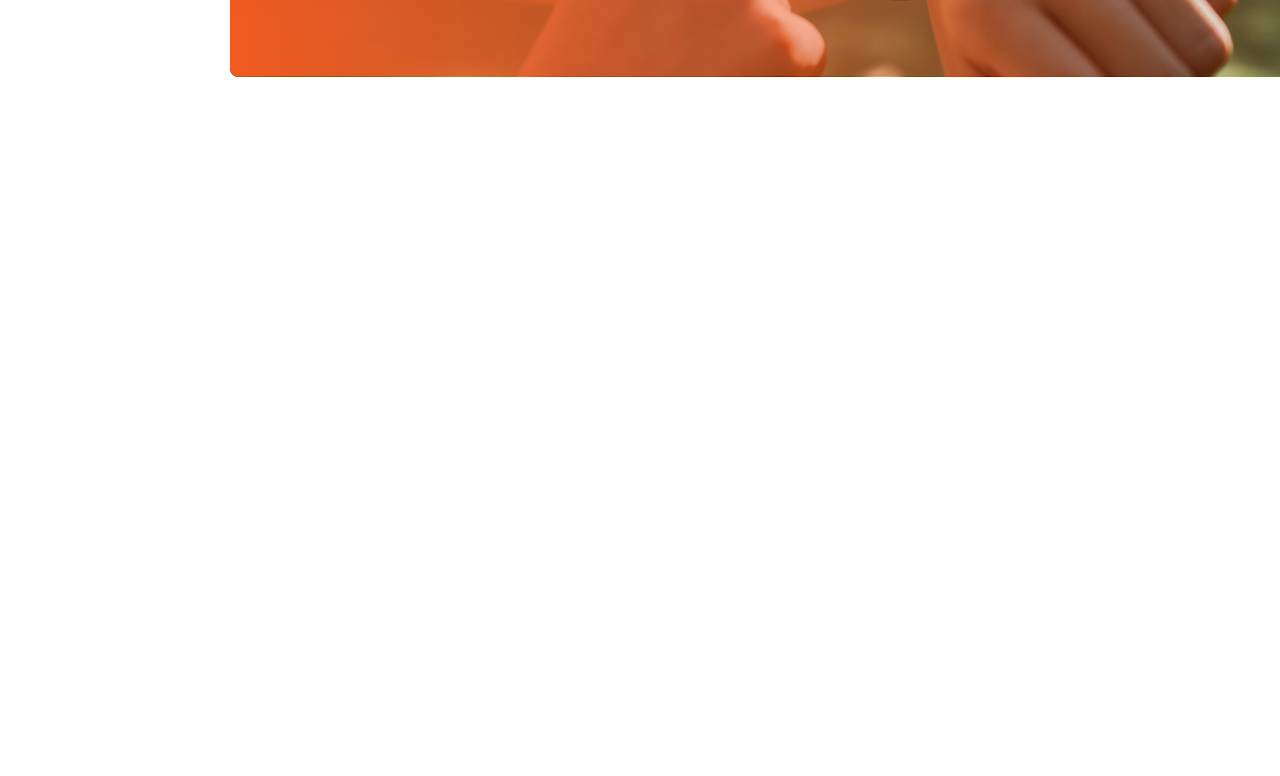
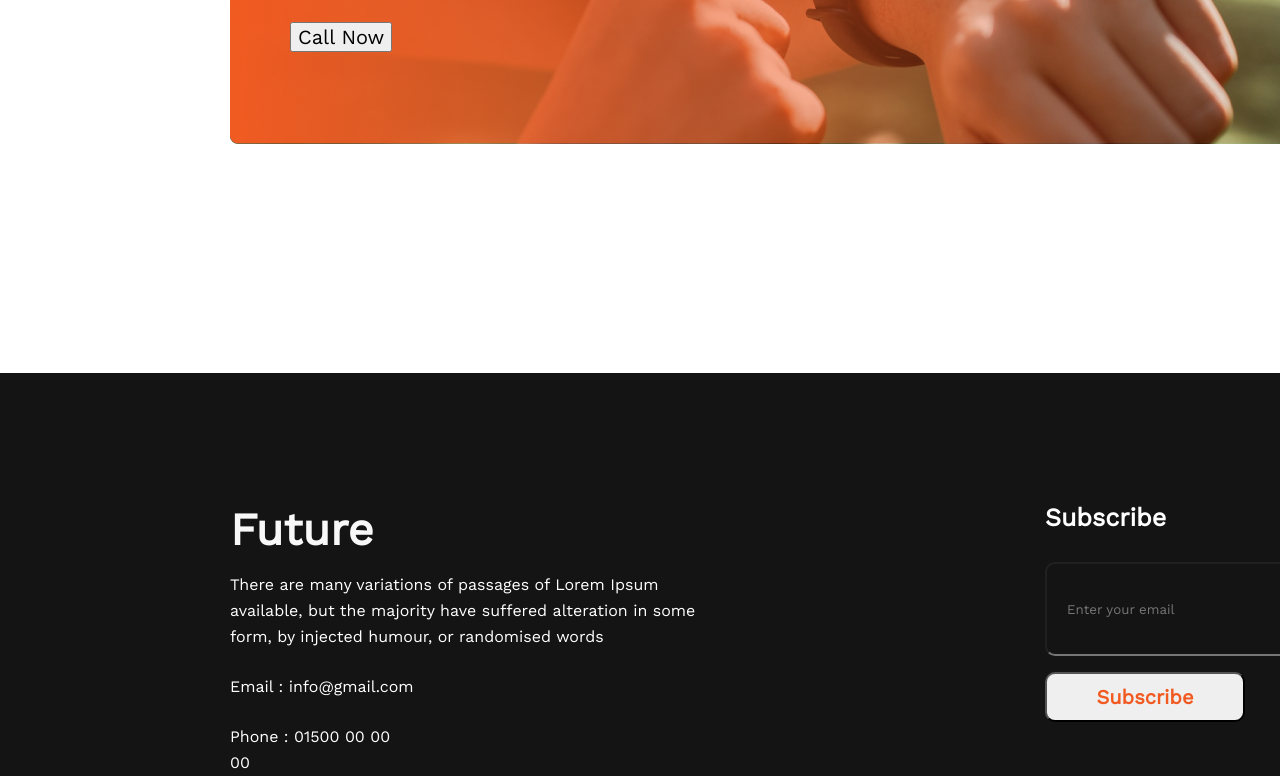
Before and after one commit to jewelsharkar/first-assignment, a plain HTML site: page index.html in a window 1280 px wide. Shown: the part 3098-3874 px from the top of the page. Before the commit the page ends 3774 px from the top, so only its background shows below. Drawn offline with nearby package versions, Linux system fonts and the light colour scheme.

Commit message:
added footer

```diff
--- a/index.html
+++ b/index.html
@@ -7,6 +7,9 @@
     <meta name="viewport" content="width=device-width, initial-scale=1.0">
     <title>First Assignment</title>
     <link rel="stylesheet" href="styles/assignment.css">
+    <link rel="preconnect" href="https://fonts.googleapis.com">
+    <link rel="preconnect" href="https://fonts.gstatic.com" crossorigin>
+    <link href="https://fonts.googleapis.com/css2?family=Open+Sans&family=Work+Sans&display=swap" rel="stylesheet">
 </head>
 
 <body>
@@ -71,27 +74,39 @@
             </section>
             <!-- social work-->
 
-            <!--what i do section-->
             <section class="social-work">
                 <h3 class="section-title">Social Work</h3>
                 <div class="social-container">
                     <div class="social">
                         <p class="social-title">Substance Use and Recovery Treatment Counselor</p>
-                    <p class="social-description">Want to help patients achieve and maintain sobriety? Consider becoming a substance use and recovery treatment counselor. The profession is expected to grow as more people seek treatment for substance abuse and as drug treatment programs become an increasingly popular alternative to jail time.</p>
+                        <p class="social-description">Want to help patients achieve and maintain sobriety? Consider
+                            becoming a substance use and recovery treatment counselor. The profession is expected to
+                            grow as more people seek treatment for substance abuse and as drug treatment programs become
+                            an increasingly popular alternative to jail time.</p>
                     </div>
                     <div class="social">
                         <p class="social-title">Mental Health Counselor</p>
-                    <p class="social-description">Mental health counselors work directly with patients to help them manage mental illness or cope with challenging life events. They can work in a number of settings, including independently and within treatment programs. As more people openly seek counseling and treatment for mental illness, this profession will certainly grow.</p>
+                        <p class="social-description">Mental health counselors work directly with patients to help them
+                            manage mental illness or cope with challenging life events. They can work in a number of
+                            settings, including independently and within treatment programs. As more people openly seek
+                            counseling and treatment for mental illness, this profession will certainly grow.</p>
                     </div>
                     <div class="social">
 
                         <p class="social-title">Marriage and Family Counselor</p>
-                    <p class="social-description">Marriage and family counselors work with individuals, couples and families to address their interpersonal challenges. They play a critical role in helping couples navigate issues at all stages in their relationships, as well as strengthening healthy bonds between parents and children.</p>
+                        <p class="social-description">Marriage and family counselors work with individuals, couples and
+                            families to address their interpersonal challenges. They play a critical role in helping
+                            couples navigate issues at all stages in their relationships, as well as strengthening
+                            healthy bonds between parents and children.</p>
                     </div>
                     <div class="social">
 
                         <p class="social-title">Medical Social Worker</p>
-                    <p class="social-description">Medical social workers work in a variety of health care settings, including hospitals, clinics and long-term care centers. They may act as case managers, therapists or patient navigators, depending on the individual’s or family’s needs. The demand for health care social work will grow as Baby Boomers age, making this a strong field for social work students to enter.</p>
+                        <p class="social-description">Medical social workers work in a variety of health care settings,
+                            including hospitals, clinics and long-term care centers. They may act as case managers,
+                            therapists or patient navigators, depending on the individual’s or family’s needs. The
+                            demand for health care social work will grow as Baby Boomers age, making this a strong field
+                            for social work students to enter.</p>
                     </div>
                 </div>
                 <!--contact section-->
@@ -101,21 +116,36 @@
                     </div>
                     <button class="c-btn">Call Now</button>
                 </section>
+                <section class="conclusion">
+                    <div class="conclusion-section">
+                        <div class="conclusion-section-1">
+                            <h1 class="conclusion-title-1">Future</h1>
+                            <p class="conclusion-discription">There are many variations of passages of Lorem Ipsum
+                                available, but the majority have suffered alteration in some form, by injected humour,
+                                or randomised words</p>
+                            <p class="email">Email : info@gmail.com</p>
+                            <p class="phone">Phone : 01500 00 00 00</p>
+                            <a href="">
+                                <img src="images/icons/fb.png" alt="">
+                            </a>
+                            <a href="">
+                                <img src="images/icons/twitter.png" alt="">
+                            </a>
+                            <a href="">
+                                <img src="images/icons/youtube.png" alt="">
+                            </a>
+                        </div>
+                        <div class="conclusion-section-2">
+                            <h3 class="conclusion-title-2">Subscribe</h3>
+                            <form class="data-entry" action="">
+                                <input type="email" placeholder="Enter your email">
+                            </form>
+                            <button class="subscribe-btn">Subscribe</button>
+                        </div>
 
+                    </div>
+                </section>
     </main>
-
-
 </body>
 
 </html>
-<!--<header class="up-header">
-        <div class="head">
-            <h1 class="header-title">All Thinks Are<br> Possible If You<br>believe</h1>
-        </div>
-        <div class="down-header">
-            <p class="header-discription">There are many variations of passages of Lorem Ipsum available,<br>but the
-                majority have suffered alteration in some form,<br>by injected humour, or randomised words</p>
-
-            <div class="header-btn"><button>Contact Us</button></div>
-        </div>
-    </header>-->
--- a/styles/assignment.css
+++ b/styles/assignment.css
@@ -1,4 +1,6 @@
 * {
+    font-family: 'Open Sans', sans-serif;
+    font-family: 'Work Sans', sans-serif;
     margin: 0;
 }
 
@@ -12,6 +14,7 @@
     display: block;
     margin-left: auto;
     margin-right: auto;
+    margin-top: 0;
 }
 
 .header-title {
@@ -44,14 +47,11 @@
     display: flex;
     justify-content: space-around;
     margin-right: 300px;
-
 }
 
 .profile {
     margin-left: 50px;
     margin-top: 150px;
-
-
 }
 
 .full-container {}
@@ -70,7 +70,6 @@
     margin-top: 24px;
     color: #444343;
     margin-bottom: 20px;
-
 }
 
 ul {
@@ -129,7 +128,6 @@
 /* social-work */
 .social-work {
     margin-top: 130px;
-
 }
 
 .social-container {
@@ -158,8 +156,6 @@
     font-weight: 700;
     font-size: 20px;
     font-size: 16px;
-
-
 }
 
 .section-title {
@@ -177,7 +173,6 @@
     border-radius: 8px;
     width: 1600px;
     height: 900px;
-
 }
 
 .c-title {
@@ -189,17 +184,117 @@
     height: 94px;
     padding-top: 60px;
     padding-left: 60px;
+}
 
+.c-btn {
+    color: #F15B22 ont-weight: 600;
+    font-size: 20px;
+    text-align: center;
+    margin-bottom: 60px;
+    margin-left: 60px;
+    margin-top: 25px;
 }
-.c-btn{
-color: #F15B22
-ont-weight: 600;
-font-size: 20px;
-text-align: center;
-margin-bottom: 60px;
-margin-left: 60px;
-margin-top: 25px;
 
-mar
+.conclusion {
 
+    background: #151414;
+    margin-top: -400px;
 }
+
+.conclusion-section {
+    display: flex;
+    gap: 330PX;
+    margin-top: 30px;
+}
+
+.conclusion-section-1 {
+    padding-top: 130px;
+    padding-bottom: 130px;
+    padding-left: 230px;
+}
+
+.conclusion-title-1 {
+    color: #F8F8F8;
+    font-weight: 700;
+    font-size: 45px;
+    line-height: 53px;
+    margin-bottom: 16px;
+}
+
+.conclusion-discription {
+    color: #FFFFFF;
+    font-weight: 400;
+    font-size: 16px;
+    line-height: 26px;
+    width: 485px;
+    height: 78px;
+}
+
+.email {
+    color: #FFFFFF;
+    ont-weight: 400;
+    font-size: 16px;
+    line-height: 26px;
+    width: 184px;
+    height: 26px;
+    margin-top: 24px;
+    margin-bottom: 16px;
+}
+
+.phone {
+    color: #FFFFFF;
+    ont-weight: 400;
+    font-size: 16px;
+    line-height: 26px;
+    width: 184px;
+    height: 26px;
+    margin-top: 24px;
+    margin-bottom: 32px;
+}
+
+.conclusion-section-1 a {
+    text-decoration: none;
+}
+
+.conclusion-section-2 {
+    padding-top: 130px;
+    padding-bottom: 240px;
+    padding-right: 230px;
+}
+
+.conclusion-title-2 {
+    color: #FFFFFF;
+    font-weight: 600;
+    font-size: 25px;
+    line-height: 29px;
+    width: 123px;
+    height: 29px;
+    margin-bottom: 30px;
+}
+
+.data-entry {
+    color: #151414;
+    font-weight: 400;
+    font-size: 32px;
+    line-height: 21px;
+}
+
+input {
+    padding: 20px 20px;
+    border-radius: 10px;
+    height: 50px;
+    width: 400px;
+    background-color: #151414;
+    box-shadow: white;
+}
+
+.subscribe-btn {
+    color: #F15B22;
+    font-weight: 600;
+    font-size: 20px;
+    line-height: 24px;
+    margin-top: 16px;
+    border-radius: 10px;
+    height: 50px;
+    width: 200px;
+}
```
Lines whose indentation alone changed are shown as unchanged.
